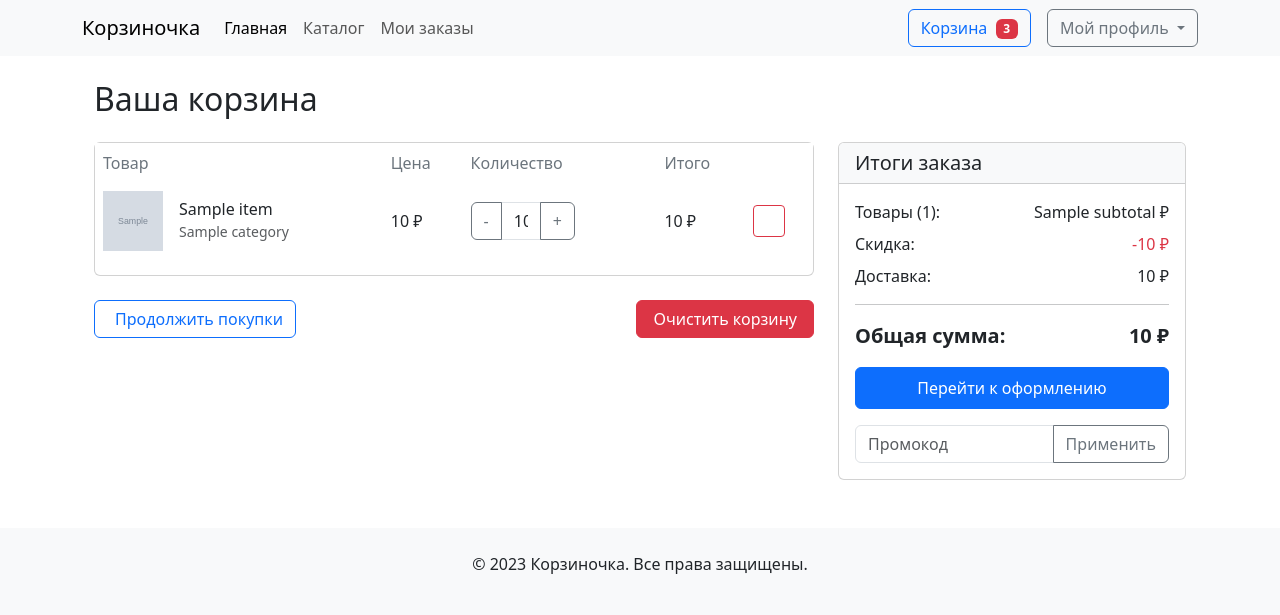
After one commit to K0rgiNaSkeyte/OnlineShopYL, a Flask app: template templates/cart.html in a window 1280 px wide. The commit adds this page. Shown: the top 615 px of the page. Run offline with Flask 3, Linux system fonts and the light colour scheme; the template is opened without the code that fills it: most values are stand-ins (such as "Sample title", 1, 10 or a date in 2020); grey boxes marked "Sample" are stand-in pictures.

Commit message:
add styles in base_auth.html, add cart.html

```diff
--- a/templates/base_auth.html
+++ b/templates/base_auth.html
@@ -43,6 +43,23 @@
         }
         .form-control:disabled {
             background-color: #f8f9fa;
+        }
+        .quantity-input {
+        max-width: 40px;
+        text-align: center;
+        }
+        .remove-btn {
+            width: 32px;
+            height: 32px;
+            display: flex;
+            align-items: center;
+            justify-content: center;
+        }
+        .clear-cart-btn {
+            padding: 0.375rem 1rem;
+        }
+        .table-borderless td {
+            vertical-align: middle;
         }
     </style>
 </head>
--- /dev/null
+++ b/templates/cart.html
@@ -0,0 +1,119 @@
+{% extends "base_auth.html" %}
+
+{% block title %}Корзина{% endblock %}
+
+{% block content %}
+<div class="container">
+    <h2 class="mb-4">Ваша корзина</h2>
+
+    {% if cart_items %}
+    <div class="row">
+        <!-- Список товаров -->
+        <div class="col-lg-8">
+            <div class="card mb-4">
+                <div class="card-body p-0">
+                    <div class="table-responsive">
+                        <table class="table table-borderless">
+                            <thead class="bg-light">
+                            <tr>
+                                <th>Товар</th>
+                                <th>Цена</th>
+                                <th>Количество</th>
+                                <th>Итого</th>
+                                <th></th>
+                            </tr>
+                            </thead>
+                            <tbody>
+                            {% for item in cart_items %}
+                            <tr>
+                                <td>
+                                    <div class="d-flex align-items-center">
+                                        <img src="{{ item.image }}" alt="{{ item.name }}"
+                                             style="width: 60px; height: 60px; object-fit: cover;" class="me-3">
+                                        <div>
+                                            <h6 class="mb-0">{{ item.name }}</h6>
+                                            <small class="text-muted">{{ item.category }}</small>
+                                        </div>
+                                    </div>
+                                </td>
+                                <td class="align-middle">{{ item.price }} ₽</td>
+                                <td class="align-middle">
+                                    <div class="input-group" style="width: 120px;">
+                                        <button class="btn btn-outline-secondary minus-btn" type="button">-</button>
+                                        <input type="text" class="form-control text-center quantity-input"
+                                               value="{{ item.quantity }}">
+                                        <button class="btn btn-outline-secondary plus-btn" type="button">+</button>
+                                    </div>
+                                </td>
+                                <td class="align-middle">{{ item.total }} ₽</td>
+                                <td class="align-middle">
+                                    <button class="btn btn-sm btn-outline-danger remove-btn">
+                                        <i class="bi bi-trash"></i>
+                                    </button>
+                                </td>
+                            </tr>
+                            {% endfor %}
+                            </tbody>
+                        </table>
+                    </div>
+                </div>
+            </div>
+
+            <div class="d-flex justify-content-between">
+                <a href="/catalog" class="btn btn-outline-primary">
+                    <i class="bi bi-arrow-left me-2"></i>Продолжить покупки
+                </a>
+                <button class="btn btn-danger clear-cart-btn">
+                    Очистить корзину
+                </button>
+            </div>
+        </div>
+
+        <!-- Итоги и оформление -->
+        <div class="col-lg-4">
+            <div class="card">
+                <div class="card-header bg-light">
+                    <h5 class="mb-0">Итоги заказа</h5>
+                </div>
+                <div class="card-body">
+                    <div class="d-flex justify-content-between mb-2">
+                        <span>Товары ({{ total_items }}):</span>
+                        <span>{{ subtotal }} ₽</span>
+                    </div>
+                    <div class="d-flex justify-content-between mb-2">
+                        <span>Скидка:</span>
+                        <span class="text-danger">-{{ discount }} ₽</span>
+                    </div>
+                    <div class="d-flex justify-content-between mb-3">
+                        <span>Доставка:</span>
+                        <span>{{ delivery_cost }} ₽</span>
+                    </div>
+                    <hr>
+                    <div class="d-flex justify-content-between fw-bold fs-5">
+                        <span>Общая сумма:</span>
+                        <span>{{ total }} ₽</span>
+                    </div>
+                    <a href="/checkout" class="btn btn-primary w-100 mt-3 py-2">
+                        Перейти к оформлению
+                    </a>
+
+                    <div class="mt-3">
+                        <div class="input-group">
+                            <input type="text" class="form-control" placeholder="Промокод">
+                            <button class="btn btn-outline-secondary" type="button">Применить</button>
+                        </div>
+                    </div>
+                </div>
+            </div>
+        </div>
+    </div>
+    {% else %}
+    <div class="text-center py-5">
+        <i class="bi bi-cart-x" style="font-size: 3rem; color: #6c757d;"></i>
+        <h4 class="my-3">Ваша корзина пуста</h4>
+        <p class="text-muted">Добавьте товары из каталога, чтобы продолжить</p>
+        <a href="/catalog" class="btn btn-primary mt-3">Перейти в каталог</a>
+    </div>
+    {% endif %}
+</div>
+{% endblock %}
```
